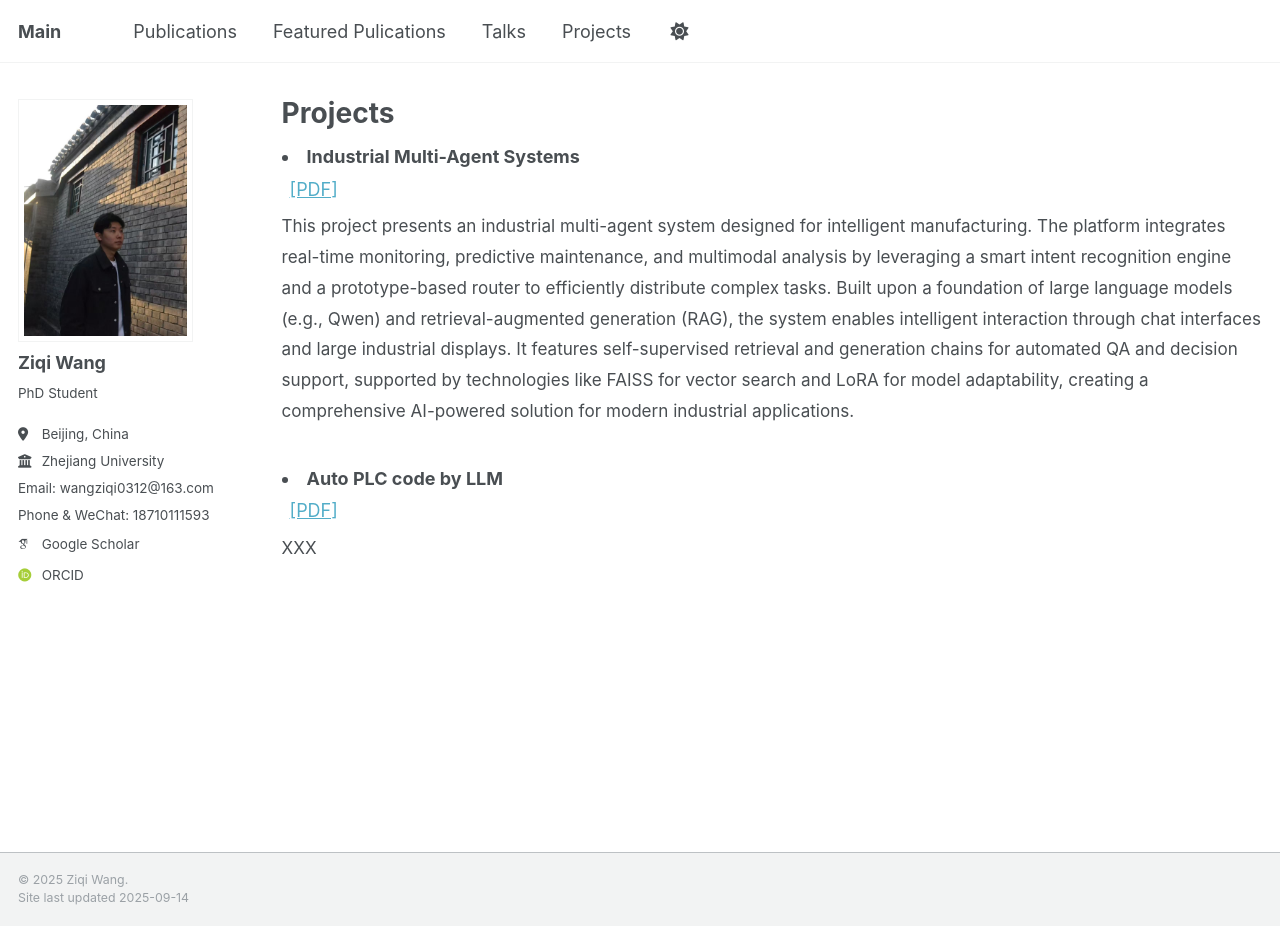
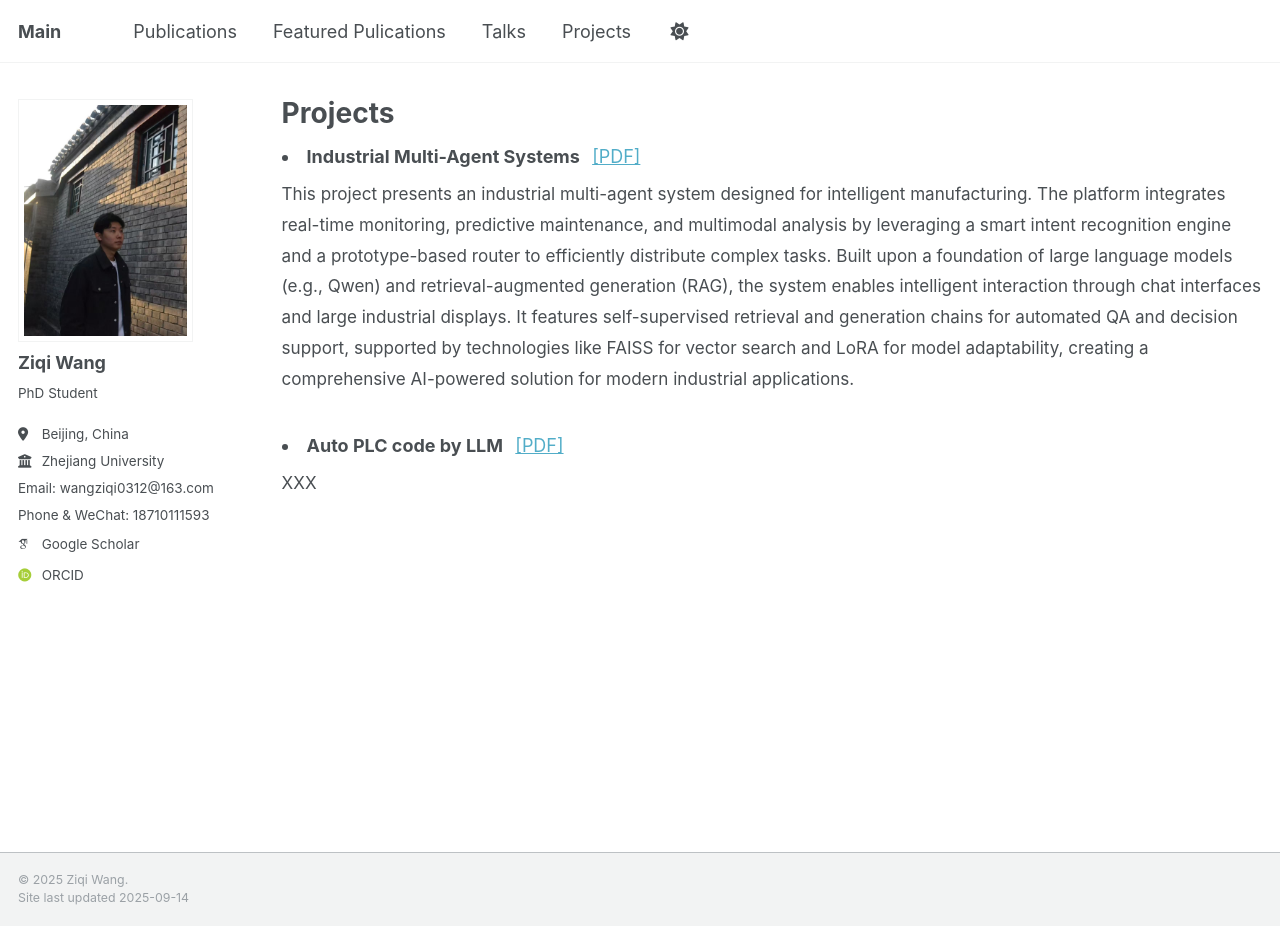
Before and after one commit to ZiqiWang0312/bio, a Jekyll site: the page built from _pages/projects.md, in a window 1280 px wide and 926 px high. Built offline with Jekyll 4.4.1, drawn with Linux system fonts in a browser that asks for light colours; some web fonts are replaced; a script that is not in the unit is left out.

Commit message:
third commit in ZJU

```diff
--- a/_pages/projects.md
+++ b/_pages/projects.md
@@ -6,7 +6,7 @@ author_profile: true
 ---
 
 <li style="margin-bottom: 2rem; line-height: 1.8;">
-  <strong>Industrial Multi-Agent Systems </strong><br/>
+  <strong>Industrial Multi-Agent Systems </strong>
   <a href="https://ZiqiWang0312.github.io/bio/files/industry.pdf" target="_blank" style="margin-left:8px;">[PDF]</a>
 
   <div style="font-size:0.95em; margin-top:0.3rem;">
@@ -17,7 +17,7 @@ author_profile: true
 
 
 <li style="margin-bottom: 2rem; line-height: 1.8;">
-  <strong> Auto PLC code by LLM </strong><br/>
+  <strong> Auto PLC code by LLM </strong>
   <a href="https://ZiqiWang0312.github.io/bio/files/TSC.pdf" target="_blank" style="margin-left:8px;">[PDF]</a>
 
   <div style="font-size:0.95em; margin-top:0.3rem;">
```
